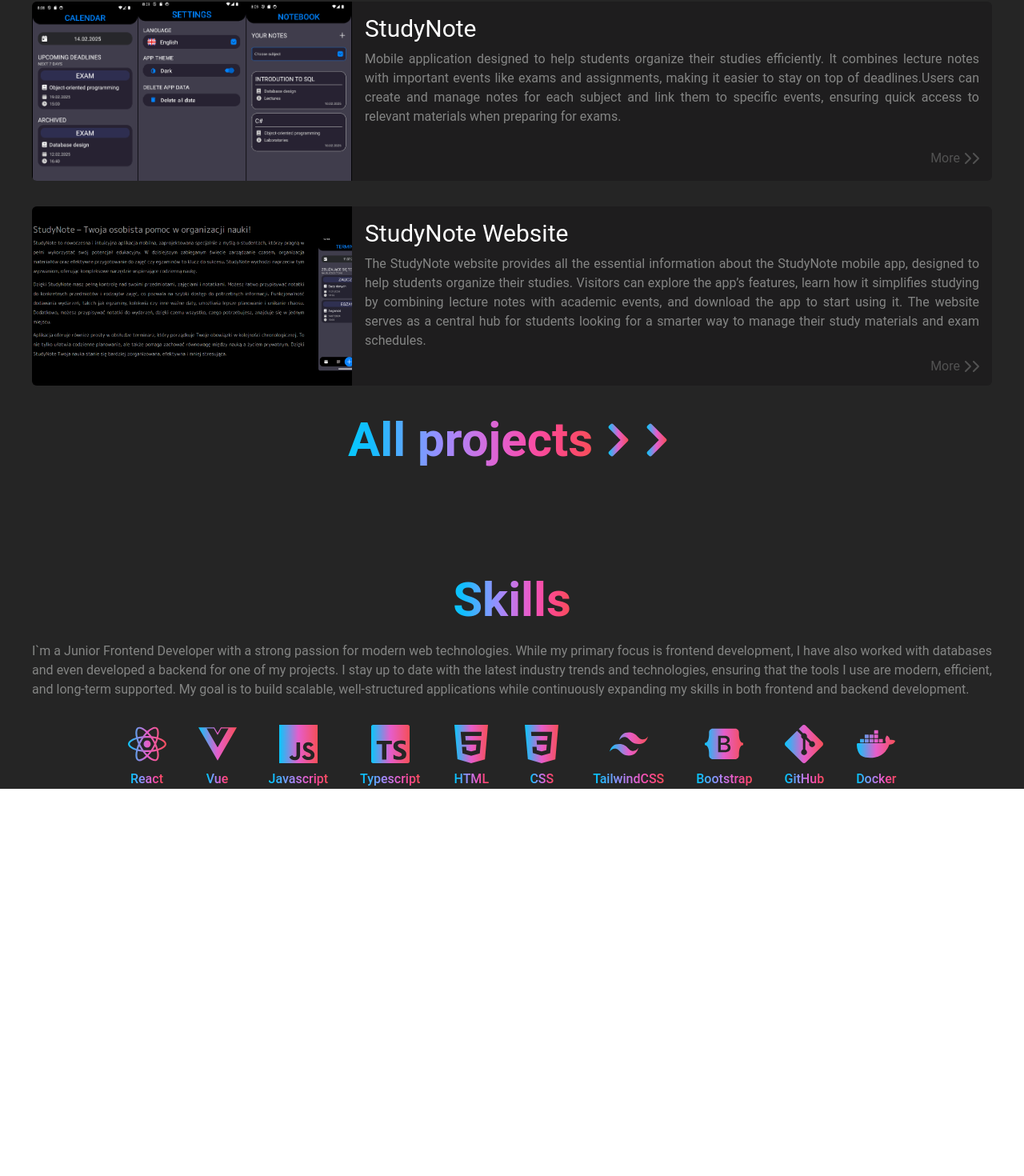
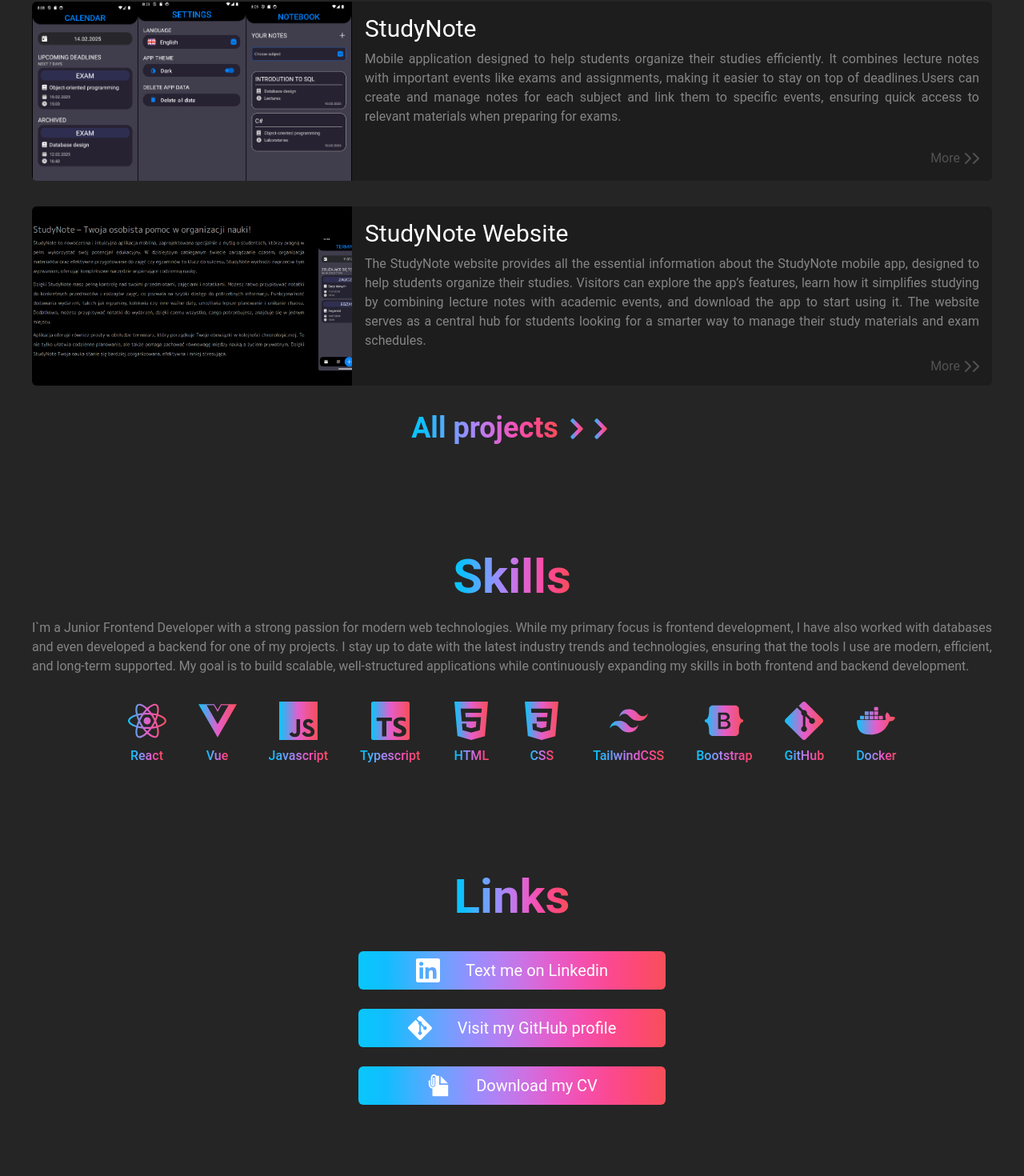
Before and after one commit to Adrian4401/Portfolio, a React (Create React App) app: page / in a window 1280 px wide. Shown: the part 1218-2688 px from the top of the page at 80% size. Before the commit the page ends 2204 px from the top, so only its background shows below. Built offline with nearby package versions, Linux system fonts and the light colour scheme.

Commit message:
Added links section. Some mobile version improvements.

```diff
--- /dev/null
+++ b/src/components/Links.jsx
@@ -0,0 +1,43 @@
+import { LanguageContext } from "../context/LanguageContext"
+import { useContext } from "react"
+import LinkButton from "./ui/LinkButton";
+
+import { IoDocumentAttachSharp } from "react-icons/io5";
+import { SiLinkedin, SiGit } from "react-icons/si";
+
+
+export default function Links() {
+    const { lang, t } = useContext(LanguageContext)
+
+    const setCV = () => {
+        if(lang === 'pl') {
+            return '/assets/cv_pl.pdf'
+        } else {
+            return '/assets/cv_en.pdf'
+        }
+    }
+
+    return (
+        <div className="flex flex-col w-full h-fit justify-between items-center mt-32 gap-8">
+            <h1 className="title-text">{ t.links }</h1>
+            <div className="flex flex-col w-full items-center gap-6">
+                <LinkButton
+                    icon={SiLinkedin}
+                    description={ t.linkedin }
+                    link="https://www.linkedin.com/in/adrian-zakrzewski-7b2a13269/"
+                />
+                <LinkButton
+                    icon={SiGit}
+                    description={ t.github }
+                    link="https://github.com/Adrian4401"
+                />
+                <LinkButton
+                    icon={IoDocumentAttachSharp}
+                    description={ t.cv }
+                    link={setCV()}
+                    download
+                />
+            </div>
+        </div>
+    )
+}
--- a/src/components/Projects.jsx
+++ b/src/components/Projects.jsx
@@ -14,7 +14,7 @@ export default function Projects() {
     const { t } = useContext(LanguageContext)
 
     return (
-        <div className="flex flex-col w-full h-fit justify-between items-center mt-32 gap-8">
+        <div className="flex flex-col w-full h-fit justify-between items-center mt-32 gap-6 md:gap-8">
             <div className="flex flex-col w-full h-fit items-center gap-4">
                 <h1 className="title-text">{ t.projects }</h1>
                 <p className="standard-text">{ t.projects_desc }</p>
@@ -48,9 +48,9 @@ export default function Projects() {
             </svg>
             <div className="flex items-center cursor-pointer">
                 <a href="https://github.com/Adrian4401?tab=repositories" className="flex items-center cursor-pointer">
-                    <h1 className="title-text mr-2">{ t.all_projects }</h1>
-                    <FaChevronRight className="icons-gradient text-3xl md:text-5xl" />
-                    <FaChevronRight className="icons-gradient text-3xl md:text-5xl" />
+                    <h1 className="bg-gradient bg-clip-text text-transparent text-2xl md:text-4xl font-bold md:leading-[1.2] mr-2">{ t.all_projects }</h1>
+                    <FaChevronRight className="icons-gradient text-xl md:text-3xl" />
+                    <FaChevronRight className="icons-gradient text-xl md:text-3xl" />
                 </a>
             </div>
         </div>
--- a/src/components/Skills.jsx
+++ b/src/components/Skills.jsx
@@ -12,7 +12,8 @@ export default function Skills() {
         <div className="flex flex-col w-full h-fit justify-between items-center mt-32 gap-8">
             <div className="flex flex-col w-full h-fit items-center gap-4">
                 <h1 className="title-text">{ t.skills }</h1>
-                <p className="standard-text">{ t.skills_desc }</p>
+                <p className="hidden md:block standard-text">{ t.skills_desc }</p>
+                <p className="block md:hidden standard-text">{ t.skills_desc_short }</p>
             </div>
             <div className="flex w-full flex-wrap justify-center gap-10">
                 <TechIcon icon={SiReact} name="React" />
--- /dev/null
+++ b/src/components/ui/LinkButton.jsx
@@ -0,0 +1,11 @@
+export default function LinkButton({ icon: Icon, description, link, download })
+{
+    return (
+        <a href={link} download={download}>
+            <div className="flex items-center justify-center gap-4 md:gap-8 bg-gradient h-10 w-72 md:h-12 md:w-96 rounded-md">
+                <Icon className="text-primary dark:text-dark-primary text-xl md:text-3xl" />
+                <p className="text-primary dark:text-dark-primary text-md md:text-xl font-normal">{ description }</p>
+            </div>
+        </a>
+    )
+}
--- a/src/components/ui/ProjectCard.jsx
+++ b/src/components/ui/ProjectCard.jsx
@@ -8,8 +8,9 @@ export default function ProjectCard({ image, title, description, link }) {
     const { t } = useContext(LanguageContext)
 
     return (
-        <div className="flex flex-col w-full md:h-56 items-center bg-accent dark:bg-dark-accent rounded-md">
-            <div className="flex w-full h-full">
+        <>
+            {/* destop */}
+            <div className="hidden md:flex w-full md:h-56 items-center bg-accent dark:bg-dark-accent rounded-md">
                 <div id="photo" className="hidden md:flex h-full w-1/3">
                     <img src={image} alt={title} className="w-full h-full object-cover rounded-l-md" />
                 </div>
@@ -25,6 +26,16 @@ export default function ProjectCard({ image, title, description, link }) {
                     </div>
                 </div>
             </div>
-        </div>
+            {/* mobile */}
+            <div className="md:hidden flex w-80 md:h-56 items-center bg-accent dark:bg-dark-accent rounded-md p-2 justify-between">
+                <h2 className="headline-text">{title}</h2>
+                <div className="flex items-center justify-end opacity-50 hover:opacity-100">
+                    <a href={link} className="standard-text cursor-pointer mr-1">{ t.more }</a>
+                    <FontAwesomeIcon icon={faChevronRight} className='text-secondary dark:text-dark-secondary cursor-pointer' />
+                    <FontAwesomeIcon icon={faChevronRight} className='text-secondary dark:text-dark-secondary cursor-pointer' />
+                </div>
+            </div>
+        </>
+
     )
 }
--- a/src/components/ui/TechIcon.jsx
+++ b/src/components/ui/TechIcon.jsx
@@ -3,8 +3,8 @@ import React from "react";
 export default function TechIcon({ icon: Icon, name }) {
     return (
         <div className="flex flex-col gap-2 items-center">
-            <Icon className="w-12 h-12 icons-gradient" />
-            <p className="bg-gradient bg-clip-text text-transparent text-base font-medium">{name}</p>
+            <Icon className="w-8 h-8 md:w-12 md:h-12 icons-gradient" />
+            <p className="bg-gradient bg-clip-text text-transparent text-sm md:text-base font-medium">{name}</p>
         </div>
     );
 };
--- a/src/index.css
+++ b/src/index.css
@@ -37,7 +37,7 @@ code {
 }
 
 .headline-text {
-  @apply text-primary dark:text-dark-primary text-2xl md:text-3xl font-normal;
+  @apply text-primary dark:text-dark-primary text-xl md:text-3xl font-normal;
 }
 
 .description-text {
--- a/src/locales/en.js
+++ b/src/locales/en.js
@@ -20,5 +20,12 @@ export default {
 
     // skills section
     skills: 'Skills',
-    skills_desc: 'I`m a Junior Frontend Developer with a strong passion for modern web technologies. While my primary focus is frontend development, I have also worked with databases and even developed a backend for one of my projects. I stay up to date with the latest industry trends and technologies, ensuring that the tools I use are modern, efficient, and long-term supported. My goal is to build scalable, well-structured applications while continuously expanding my skills in both frontend and backend development.'
+    skills_desc: 'I`m a Junior Frontend Developer with a strong passion for modern web technologies. While my primary focus is frontend development, I have also worked with databases and even developed a backend for one of my projects. I stay up to date with the latest industry trends and technologies, ensuring that the tools I use are modern, efficient, and long-term supported. My goal is to build scalable, well-structured applications while continuously expanding my skills in both frontend and backend development.',
+    skills_desc_short: 'Technologies in which I work',
+
+    // links section
+    links: 'Links',
+    linkedin: 'Text me on Linkedin',
+    github: 'Visit my GitHub profile',
+    cv: 'Download my CV'
 };
--- a/src/locales/pl.js
+++ b/src/locales/pl.js
@@ -20,5 +20,12 @@ export default {
 
     // skills section
     skills: 'Umiejętności',
-    skills_desc: 'Jestem Junior Frontend Developerem z dużą pasją do nowoczesnych technologii webowych. Chociaż moim głównym obszarem zainteresowań jest frontend, pracowałem również z bazami danych i stworzyłem backend do jednego z moich projektów. Na bieżąco śledzę najnowsze trendy i technologie w branży, dbając o to, aby narzędzia, których używam, były nowoczesne, wydajne i długoterminowo wspierane. Moim celem jest tworzenie skalowalnych, dobrze zorganizowanych aplikacji, jednocześnie nieustannie rozwijając swoje umiejętności zarówno w frontendzie, jak i backendzie.'
+    skills_desc: 'Jestem Junior Frontend Developerem z dużą pasją do nowoczesnych technologii webowych. Chociaż moim głównym obszarem zainteresowań jest frontend, pracowałem również z bazami danych i stworzyłem backend do jednego z moich projektów. Na bieżąco śledzę najnowsze trendy i technologie w branży, dbając o to, aby narzędzia, których używam, były nowoczesne, wydajne i długoterminowo wspierane. Moim celem jest tworzenie skalowalnych, dobrze zorganizowanych aplikacji, jednocześnie nieustannie rozwijając swoje umiejętności zarówno w frontendzie, jak i backendzie.',
+    skills_desc_short: 'Technologie, w których pracuję',
+
+    // links section
+    links: 'Linki',
+    linkedin: 'Napisz do mnie na LinkedIn',
+    github: 'Odwiedź mój profil na GitHub',
+    cv: 'Pobierz moje CV'
 };
--- a/src/pages/Home.jsx
+++ b/src/pages/Home.jsx
@@ -2,9 +2,12 @@ import AboutMe from "../components/AboutMe";
 import Header from "../components/Header";
 import Projects from "../components/Projects";
 import Skills from "../components/Skills";
+import Links from "../components/Links";
 
 
 export default function Home() {
+    const year = new Date().getFullYear()
+
     return (
         <div className="flex justify-center min-h-screen w-full text-center bg-background dark:bg-dark-background px-2 xl:px-0">
             <div className="w-[1200px] flex flex-col">
@@ -12,6 +15,8 @@ export default function Home() {
                 <AboutMe />
                 <Projects />
                 <Skills />
+                <Links />
+                <p className="text-secondary dark:text-dark-secondary text-sm mt-32">&#169; Adrian Zakrzewski {year}</p>
             </div>
         </div>
     )
```
Also changed, not shown: 2 other files (tests, documents, lock files or other folders).
